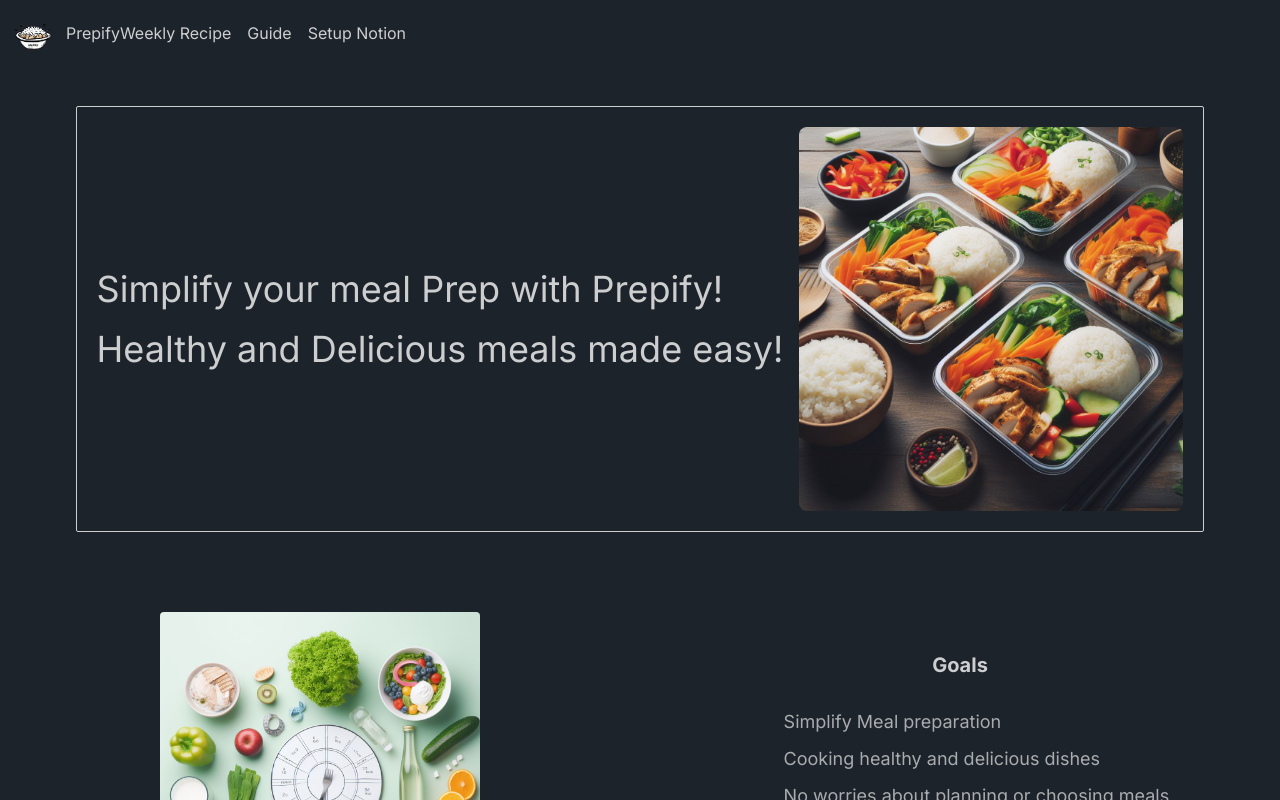
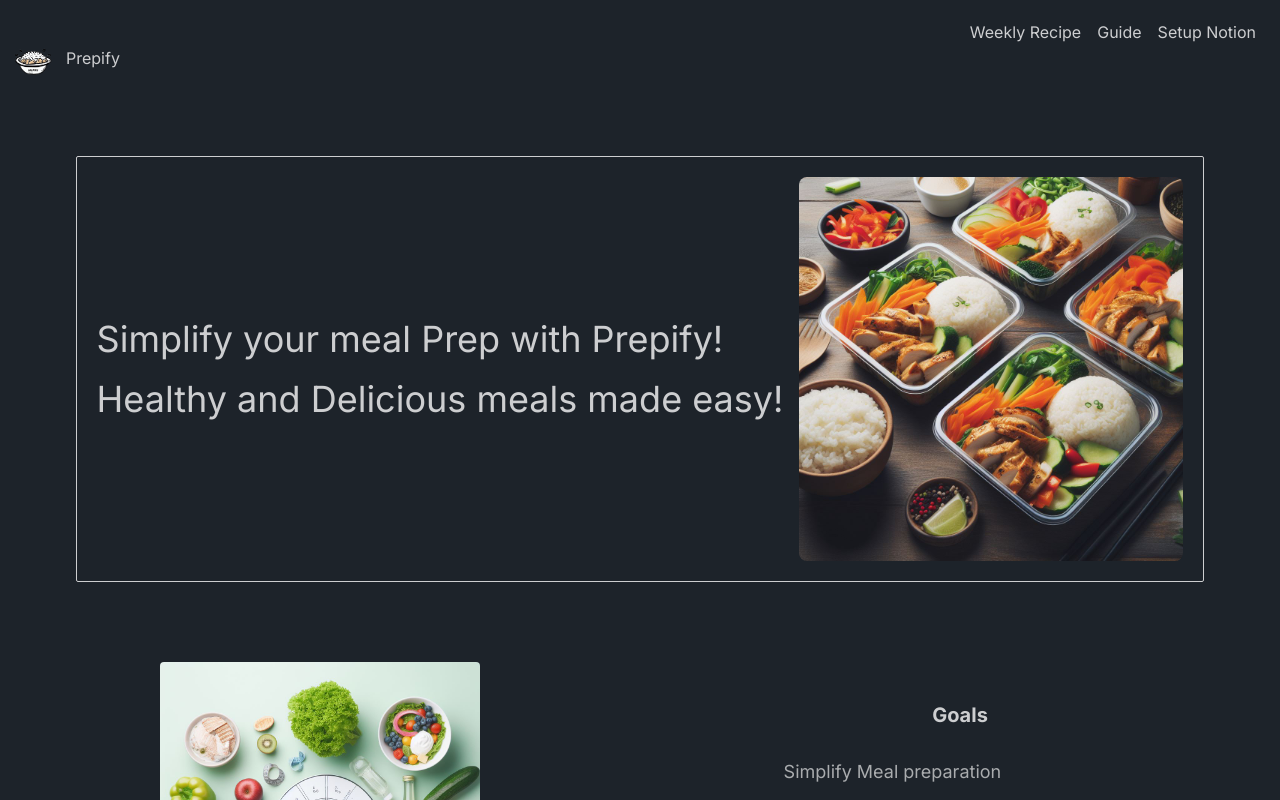
Before and after one commit to TottySnowman/prepify, a Next.js app: page / in a window 1280 px wide. Shown: the top 800 px of the page. Built offline with nearby package versions, Linux system fonts and the light colour scheme; no server answers; the database is empty.

Commit message:
fixed navbar

```diff
--- a/components/Nav.tsx
+++ b/components/Nav.tsx
@@ -3,7 +3,6 @@
 import Image from "next/image";
 import LoginPanel from "./LoginPanel";
 import { FaTimes, FaBars, FaHamburger } from "react-icons/fa";
-import { PiHamburgerFill } from "react-icons/pi";
 import {
   signOut,
   useSession,
@@ -165,8 +164,8 @@
         </div>
       </div> */}
 
-      <div className="navbar bg-base-100">
-        <div className="flex-1 md:flex-none">
+      <nav className="navbar bg-base-100">
+        <div className="flex-1">
           <Link href="/" className="flex gap-2 flex-center items-center">
             <Image
               src="/assets/images/Prepify_logo.png"
@@ -177,8 +176,8 @@
             <p>Prepify</p>
           </Link>
         </div>
-        <div className="hidden navbar-center md:block">
-          <div className="flex space-x-4">
+        <div className="sm:hidden md:flex-none md:block md:mb-16 md:pt-3">
+          <div className="flex space-x-4 items-center">
             <Link href="/weekly_recipe">
               <p>Weekly Recipe</p>
             </Link>
@@ -189,9 +188,9 @@
               <p>Setup Notion</p>
             </Link>
             {session?.user ? (
-              <div className="dropdown dropdown-hover z-10">
+              <div className="dropdown dropdown-hover z-10 pl-5">
                 <Link href="/profile">
-                  <div className="flex gap-3 md:gap-5">
+                  <div className="flex sm:gap-3 items-center">
                     <Image
                       src={session?.user.image as string}
                       width={40}
@@ -199,9 +198,10 @@
                       alt="ProfilePicture"
                       className="rounded-full"
                     />
+                    <p>{session.user.username}</p>
                   </div>
                 </Link>
-                <ul className="dropdown-content menu p-2 shadow bg-base-100 rounded-box w-52">
+                <ul className="dropdown-content menu shadow bg-base-100 rounded-box w-40">
                   <li>
                     <Link href="/profile">Your Profile</Link>
                   </li>
@@ -302,7 +302,7 @@
             </ul>
           ) : null}
         </div>
-      </div>
+      </nav>
 
       <dialog id="login_dialog" ref={loginDialog} className="modal">
         <LoginPanel />
```
